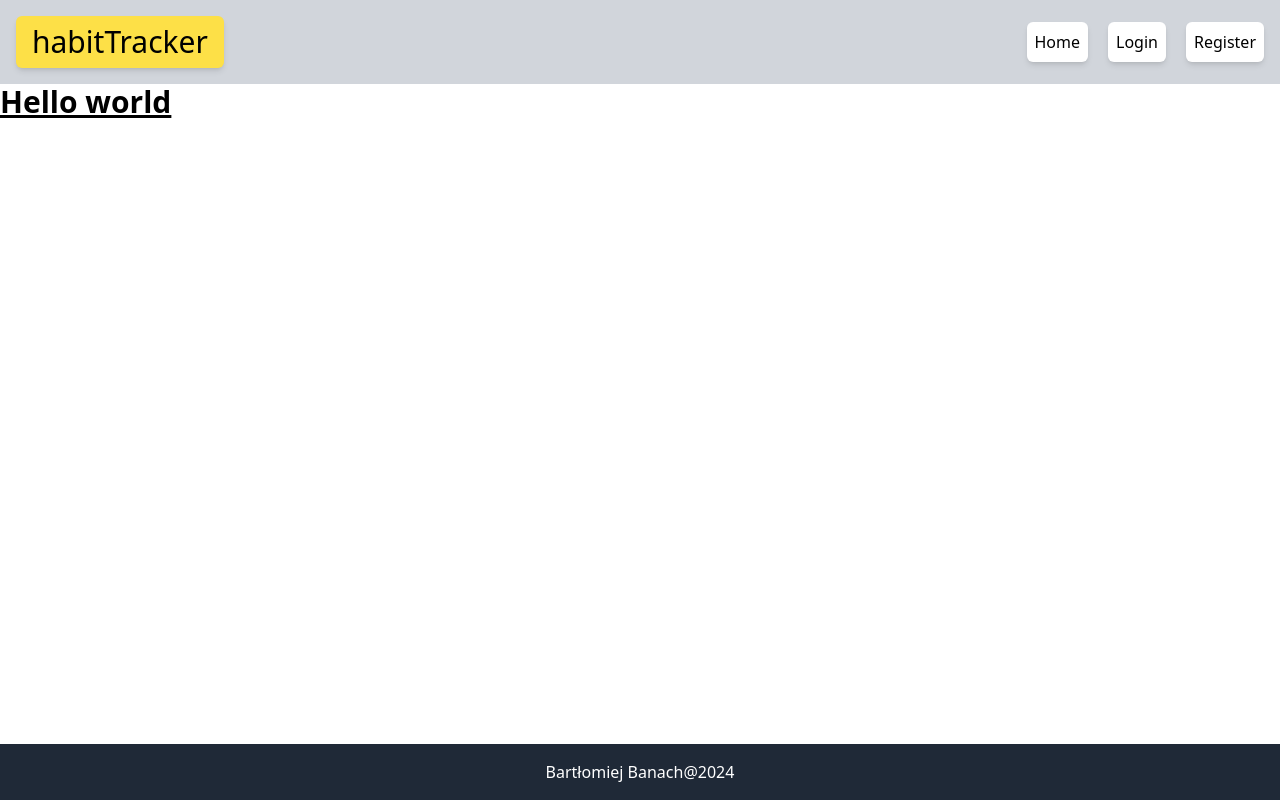
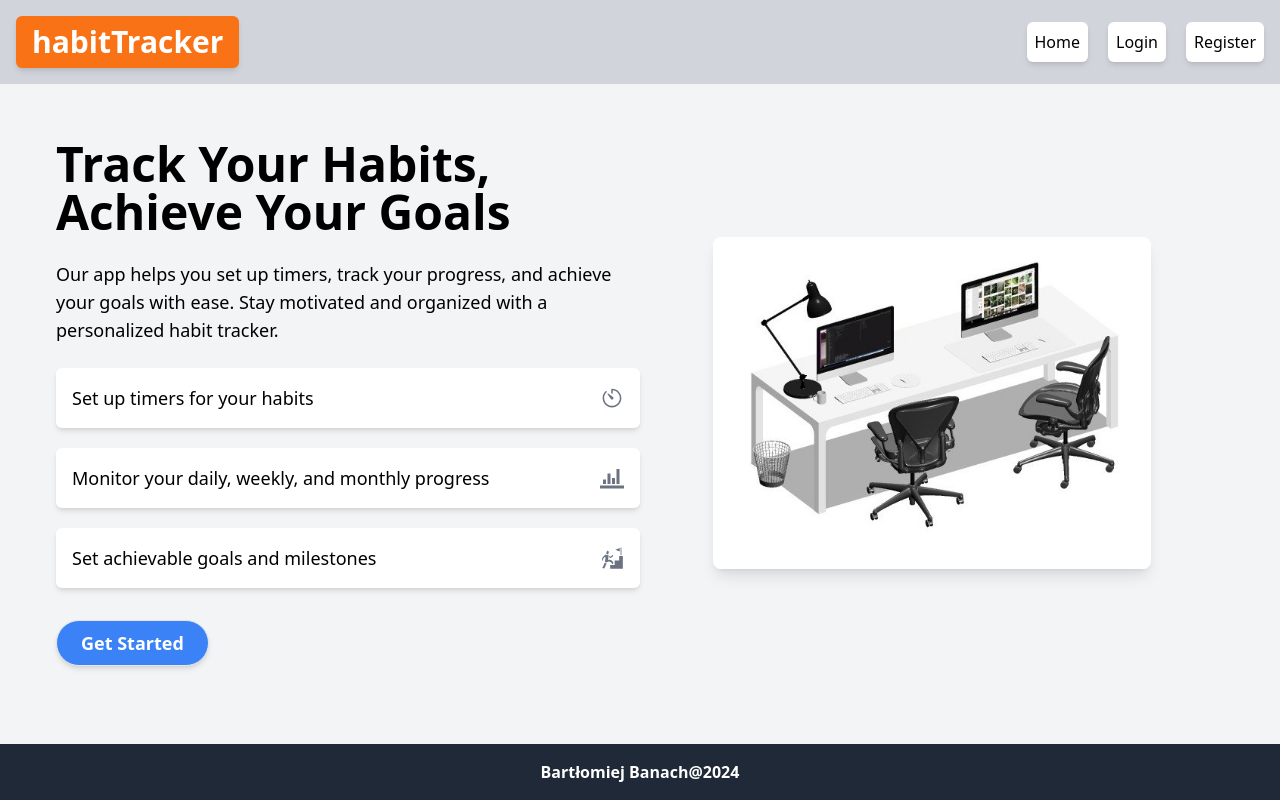
Before and after one commit to bartekBanach/habit-tracker, a React (Vite) app in the folder client/: page / in a window 1280 px wide. Built offline with nearby package versions, Linux system fonts and the light colour scheme.

Commit message:
Add basic homepage with hero section sketch.

```diff
--- a/client/src/components/Layout/Layout.tsx
+++ b/client/src/components/Layout/Layout.tsx
@@ -4,8 +4,8 @@ const Layout = ({ children }) => {
   return (
     <div className="min-h-screen flex flex-col bg-gray-200">
       <Navbar />
-      <main className="flex-grow bg-white">{children}</main>
-      <footer className="hidden md:block bg-gray-800 text-white p-4 text-center">
+      <main className="flex-grow bg-gray-100">{children}</main>
+      <footer className="hidden md:block bg-gray-800 text-white p-4 text-center font-semibold">
         Bartłomiej Banach@2024
       </footer>
     </div>
--- a/client/src/components/Navbar/Navbar.tsx
+++ b/client/src/components/Navbar/Navbar.tsx
@@ -98,7 +98,7 @@ const Navbar = () => {
   return (
     <div className=" text-black bg-gray-300 w-full flex justify-between items-center px-4 py-4 sticky top-0 z-50">
       <Link to="/">
-        <div className="bg-yellow-300 text-black rounded-md px-4 py-2 shadow-md">
+        <div className="bg-orange-500 text-white rounded-md px-4 py-2 shadow-md font-semibold">
           <h1 className=" text-3xl">habitTracker</h1>
         </div>
       </Link>
--- a/client/src/pages/Home/Home.tsx
+++ b/client/src/pages/Home/Home.tsx
@@ -1,7 +1,53 @@
+import { Link } from 'react-router-dom';
+import heroImage from '../../assets/heroSection.jpg';
+import { ImStatsBars } from 'react-icons/im';
+import { GiStairsGoal } from 'react-icons/gi';
+import { IoIosTimer } from 'react-icons/io';
+
 const Home = () => {
   return (
     <div className="">
-      <h1 className="text-3xl font-bold underline">Hello world</h1>
+      <section className=" bg-gray-100 text-black py-14 px-10 ">
+        <div className="container mx-auto px-4 flex flex-col md:flex-row items-center justify-center">
+          <div className="flex flex-col md:w-1/2 mb-8 md:mb-0">
+            <h1 className="text-5xl font-bold mb-6">
+              Track Your Habits, Achieve Your Goals
+            </h1>
+            <p className="text-lg mb-6">
+              Our app helps you set up timers, track your progress, and achieve
+              your goals with ease. Stay motivated and organized with a
+              personalized habit tracker.
+            </p>
+            <ul className="flex flex-col gap-5 mb-8">
+              <li className="bg-white p-4 rounded-md shadow-md flex items-center justify-between text-lg">
+                <p>Set up timers for your habits</p>
+                <IoIosTimer className="text-gray-500 text-2xl" />
+              </li>
+              <li className="bg-white p-4 rounded-md shadow-md flex items-center justify-between text-lg">
+                <p>Monitor your daily, weekly, and monthly progress</p>
+                <ImStatsBars className="text-gray-500 text-2xl" />
+              </li>
+              <li className="bg-white p-4 rounded-md shadow-md flex items-center justify-between text-lg">
+                <p>Set achievable goals and milestones</p>
+                <GiStairsGoal className="text-gray-500 text-2xl" />
+              </li>
+            </ul>
+            <Link
+              to="/register"
+              className="self-center md:self-start inline-block bg-blue-500 border border-gray300 shadow-md text-white py-2 px-6 rounded-full text-lg font-semibold hover:bg-blue-400"
+            >
+              Get Started
+            </Link>
+          </div>
+          <div className="md:w-1/2 flex justify-center">
+            <img
+              src={heroImage}
+              alt="Habit Tracker App"
+              className="w-full lg:w-9/12 h-auto rounded-lg shadow-lg"
+            />
+          </div>
+        </div>
+      </section>
     </div>
   );
 };
```
Also changed, not shown: client/src/assets/heroSection.jpg (added).
